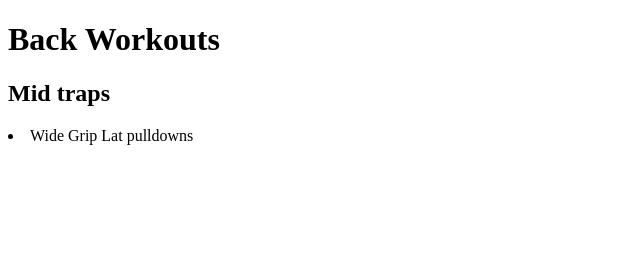
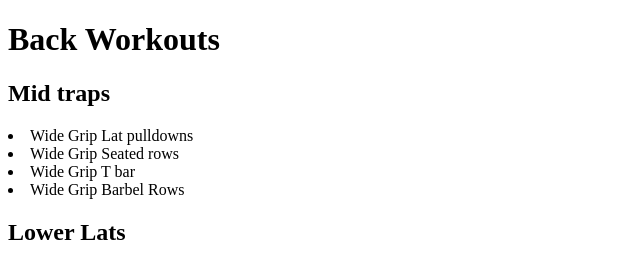
Before and after one commit to ntrempz/GoIT-Homework1, a plain HTML site: page index.html in a window 1280 px wide. Shown: the whole page, without its empty margins (0-640 px from the left). Drawn offline with Linux system fonts and the light colour scheme.

Commit message:
Update index.html

```diff
--- a/index.html
+++ b/index.html
@@ -9,5 +9,9 @@
     <h1>Back Workouts</h1>
     <h2>Mid traps</h2>
         <li>Wide Grip Lat pulldowns</li>
+        <li>Wide Grip Seated rows</li>
+        <li>Wide Grip T bar</li>
+        <li>Wide Grip Barbel Rows</li>
+    <h2>Lower Lats</h2>
 </body>
 </html>
```
